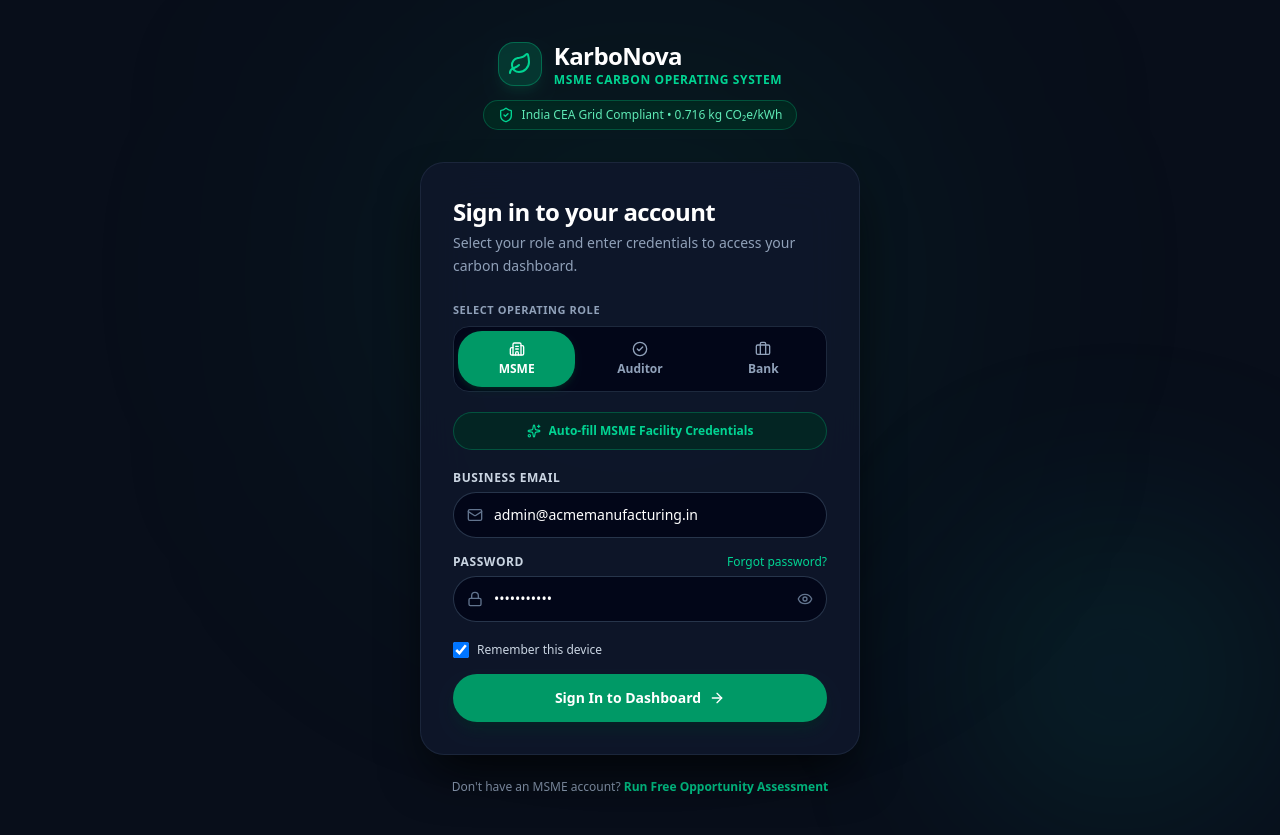
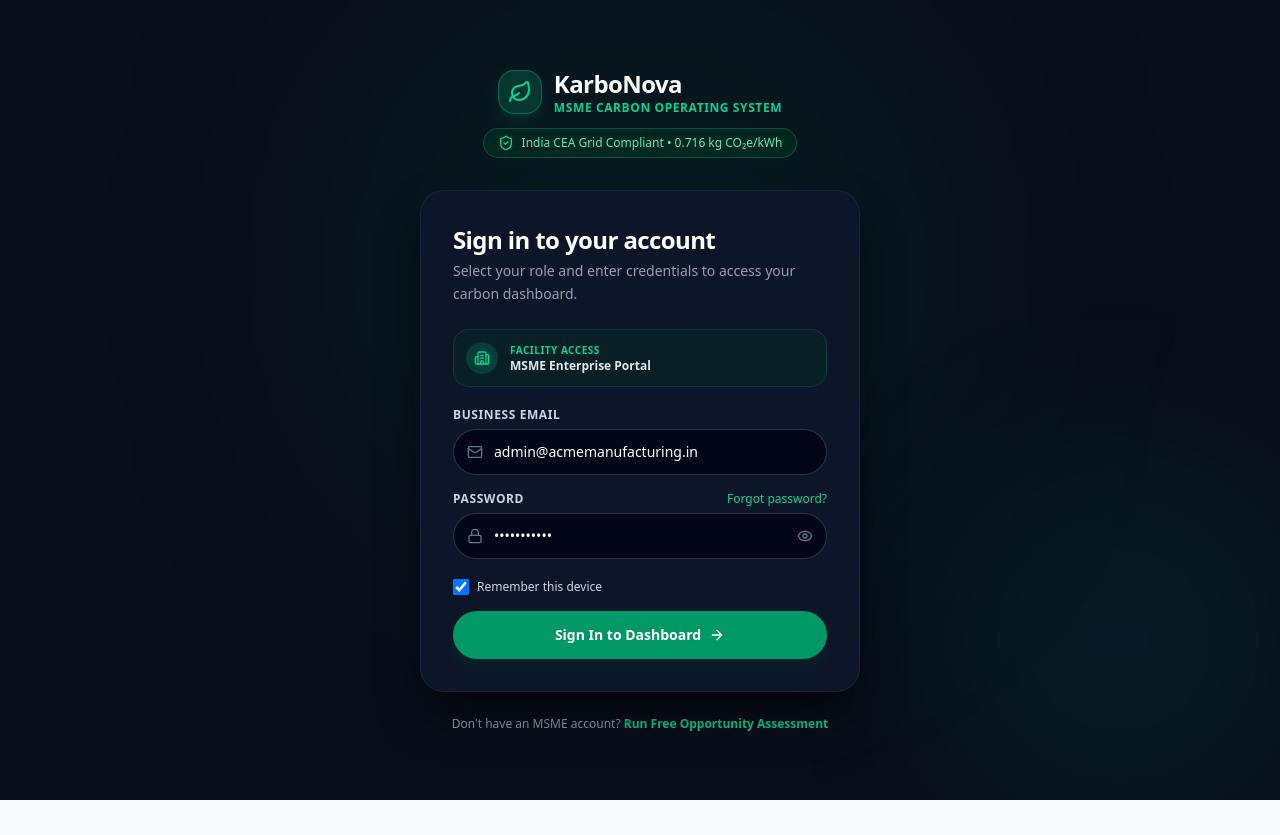
Before and after one commit to KaustubhzOP/KarboNova, a Next.js app in the folder frontend/: page /login in a window 1280 px wide. After the commit the page ends 800 px from the top, so only its background shows below. Built offline with nearby package versions, Linux system fonts and the light colour scheme.

Commit message:
Remove Bank and Auditor login choices, keeping MSME portal login

```diff
--- a/frontend/src/app/login/page.tsx
+++ b/frontend/src/app/login/page.tsx
@@ -103,62 +103,16 @@ export default function LoginPage() {
             </p>
           </div>
 
-          {/* Role Selection Tabs */}
-          <div className="mb-5 space-y-2 w-full">
-            <label className="text-[11px] font-bold text-slate-400 uppercase tracking-wider block">
-              Select Operating Role
-            </label>
-            <div className="grid grid-cols-3 gap-1.5 p-1 bg-slate-950 border border-slate-800 rounded-2xl w-full">
-              <button
-                type="button"
-                onClick={() => handleRoleChange('msme')}
-                className={`flex flex-col items-center justify-center py-2.5 px-1 rounded-xl text-xs font-bold transition-all cursor-pointer w-full ${
-                  role === 'msme'
-                    ? 'bg-emerald-600 text-white shadow-md shadow-emerald-950/60'
-                    : 'text-slate-400 hover:text-white hover:bg-slate-800/40'
-                }`}
-              >
-                <Building2 className="w-4 h-4 mb-1 shrink-0" />
-                <span className="truncate w-full text-center">MSME</span>
-              </button>
-
-              <button
-                type="button"
-                onClick={() => handleRoleChange('auditor')}
-                className={`flex flex-col items-center justify-center py-2.5 px-1 rounded-xl text-xs font-bold transition-all cursor-pointer w-full ${
-                  role === 'auditor'
-                    ? 'bg-emerald-600 text-white shadow-md shadow-emerald-950/60'
-                    : 'text-slate-400 hover:text-white hover:bg-slate-800/40'
-                }`}
-              >
-                <CheckCircle2 className="w-4 h-4 mb-1 shrink-0" />
-                <span className="truncate w-full text-center">Auditor</span>
-              </button>
-
-              <button
-                type="button"
-                onClick={() => handleRoleChange('bank')}
-                className={`flex flex-col items-center justify-center py-2.5 px-1 rounded-xl text-xs font-bold transition-all cursor-pointer w-full ${
-                  role === 'bank'
-                    ? 'bg-emerald-600 text-white shadow-md shadow-emerald-950/60'
-                    : 'text-slate-400 hover:text-white hover:bg-slate-800/40'
-                }`}
-              >
-                <Briefcase className="w-4 h-4 mb-1 shrink-0" />
-                <span className="truncate w-full text-center">Bank</span>
-              </button>
+          {/* Operating Role Badge */}
+          <div className="mb-5 p-3 rounded-2xl bg-emerald-950/40 border border-emerald-500/20 flex items-center gap-3 w-full">
+            <div className="w-8 h-8 rounded-xl bg-emerald-500/20 text-emerald-400 flex items-center justify-center shrink-0">
+              <Building2 className="w-4 h-4" />
+            </div>
+            <div>
+              <span className="text-[10px] font-bold uppercase tracking-wider text-emerald-400 block">Facility Access</span>
+              <span className="text-xs font-bold text-slate-200 block">MSME Enterprise Portal</span>
             </div>
           </div>
-
-          {/* Auto-fill Helper Button */}
-          <button
-            type="button"
-            onClick={() => handleRoleChange(role)}
-            className="w-full mb-5 flex items-center justify-center gap-2 py-2.5 px-3 rounded-xl bg-emerald-950/70 border border-emerald-500/30 text-emerald-400 text-xs font-semibold hover:bg-emerald-900/50 transition-colors cursor-pointer"
-          >
-            <Sparkles className="w-3.5 h-3.5 shrink-0" />
-            <span className="truncate">Auto-fill {role === 'msme' ? 'MSME Facility' : role === 'auditor' ? 'Verifier' : 'SIDBI Bank'} Credentials</span>
-          </button>
 
           {/* Error Banner */}
           {errorMsg && (
```
